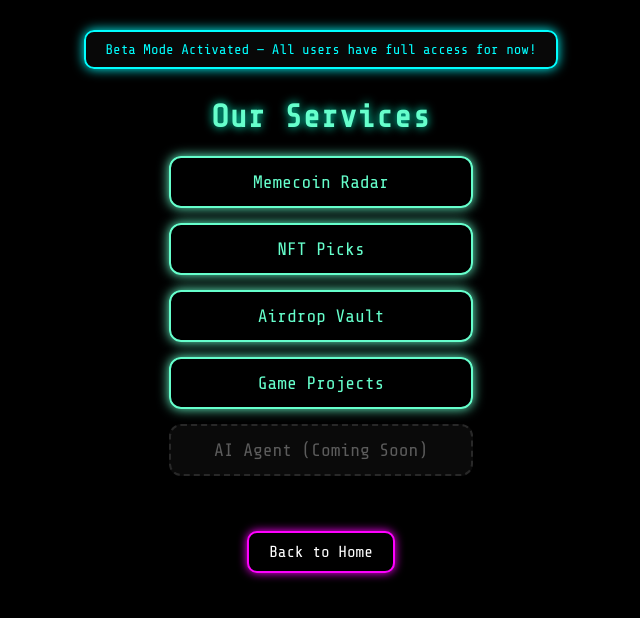
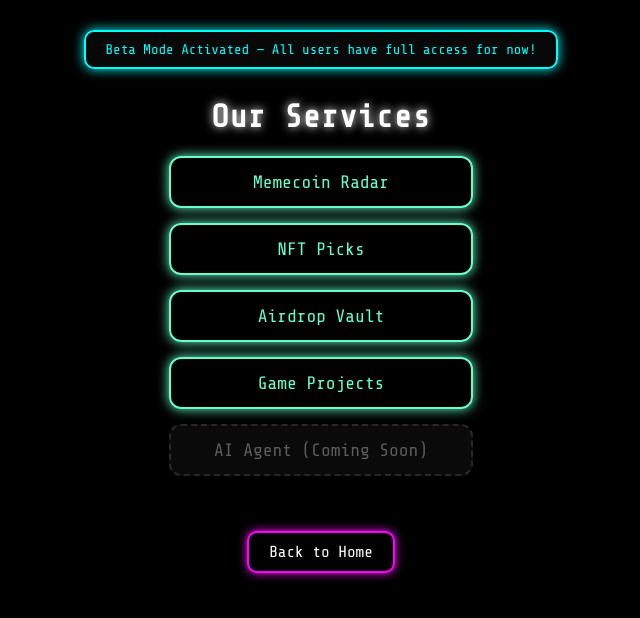
Before and after one commit to SinaDali/OrbitalScan, a website: page public/features.html in a window 1280 px wide. Shown: the whole page, without its empty margins (319-959 px from the left). Drawn offline with nearby package versions, Linux system fonts and the light colour scheme.

Commit message:
dd final ervices section with all linked features

```diff
--- a/public/features.html
+++ b/public/features.html
@@ -66,8 +66,8 @@
     h1 {
       font-size: 32px;
       margin-top: 20px;
-      color: #66ffcc;
-      text-shadow: 0 0 10px #00ffcc;
+      color: #ffffff;
+      text-shadow: 0 0 10px #ffffff;
     }
 
     .back-btn {
```
